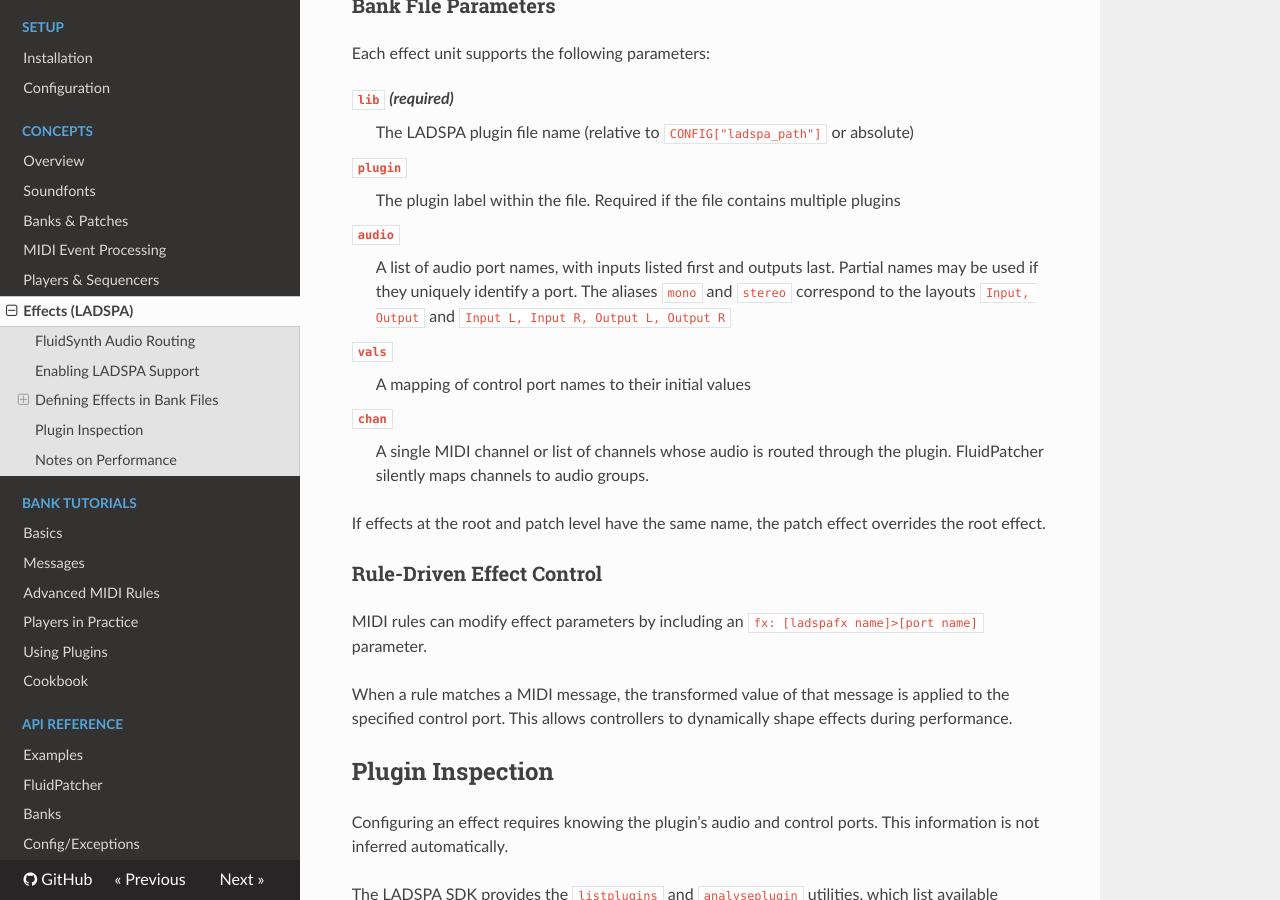
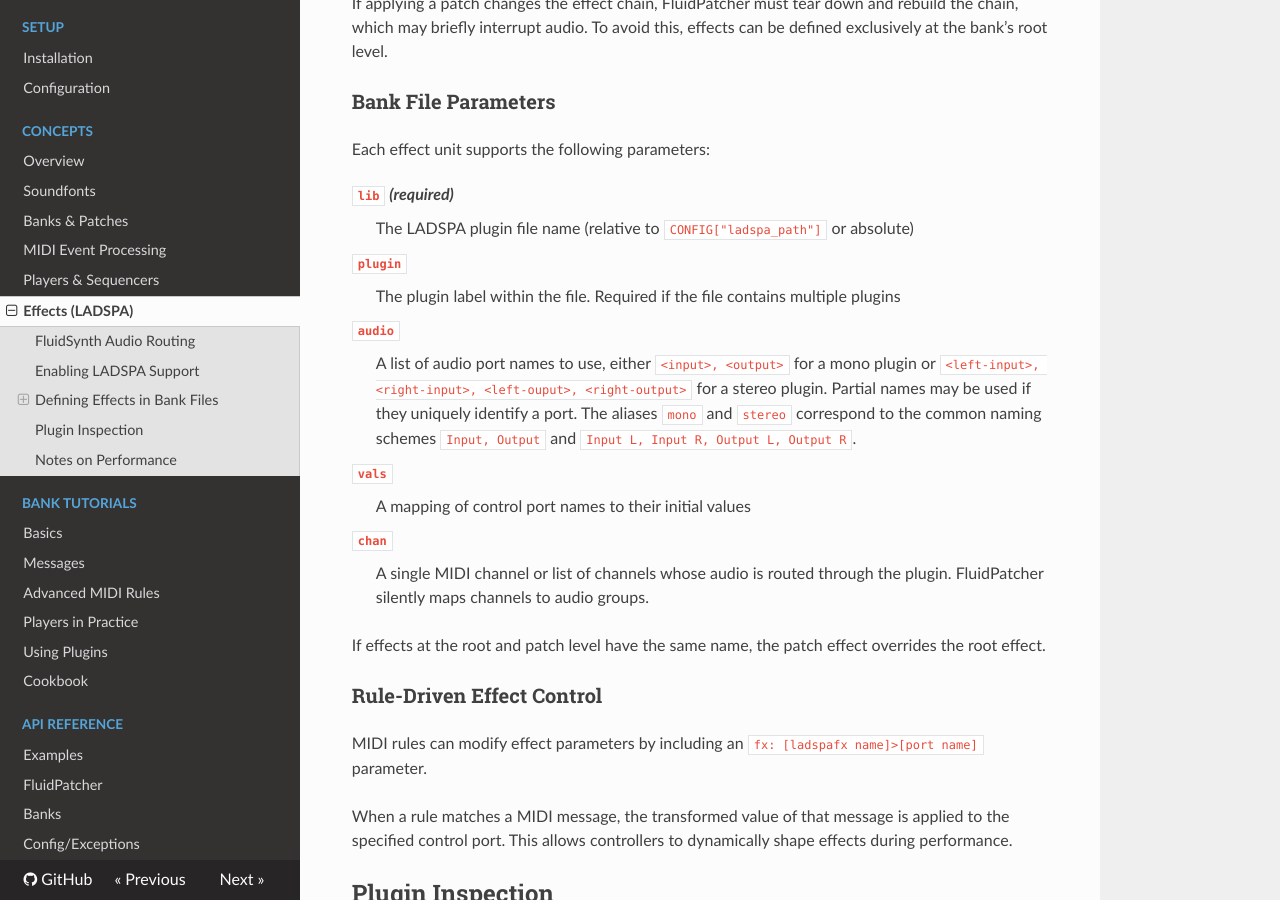
Before and after one commit to GeekFunkLabs/fluidpatcher, an MkDocs documentation site: the page built from docs/concepts/ladspa.md, in a window 1280 px wide and 900 px high, scrolled down 1876 px. Built offline with MkDocs 1.6.1, drawn with Linux system fonts in a browser that asks for light colours; nearby versions of some CDN libraries; some of the changed text lies outside the part shown.

Commit message:
clarify stereo vs mono effects

```diff
--- a/docs/concepts/ladspa.md
+++ b/docs/concepts/ladspa.md
@@ -30,6 +30,11 @@
 * Group 1 receives audio from channels 1, 5, 9, 13
 * Group 2 receives audio from channels 2, 6, 10, 14
 * and so on
+
+Each audio group contains a stereo pair of audio streams. LADSPA plugins
+may process zero, one, or many audio streams depending on how they're
+written. When using a mono plugin, FluidPatcher automatically creates
+duplicate instances for the left and right channels.
 
 For maximum routing flexibility, the number of audio groups can be set
 equal to the number of MIDI channels. This increases CPU usage, since
@@ -96,10 +101,12 @@
   Required if the file contains multiple plugins
 
 `audio`
-: A list of audio port names, with inputs listed first and outputs last.
-  Partial names may be used if they uniquely identify a port.
-  The aliases `mono` and `stereo` correspond to the layouts
-  `Input, Output` and `Input L, Input R, Output L, Output R`
+: A list of audio port names to use, either `<input>, <output>` for a
+  mono plugin or `<left-input>, <right-input>, <left-ouput>, <right-output>`
+  for a stereo plugin. Partial names may be used if they uniquely
+  identify a port.
+  The aliases `mono` and `stereo` correspond to the common naming schemes
+  `Input, Output` and `Input L, Input R, Output L, Output R`.
 
 `vals`
 : A mapping of control port names to their initial values
```
Also changed, not shown: docs/tutorial/lesson05_effects.md (+3 -0 lines).
